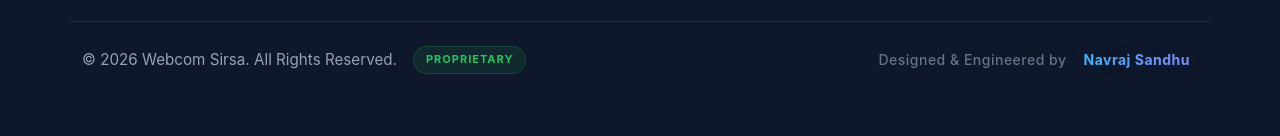
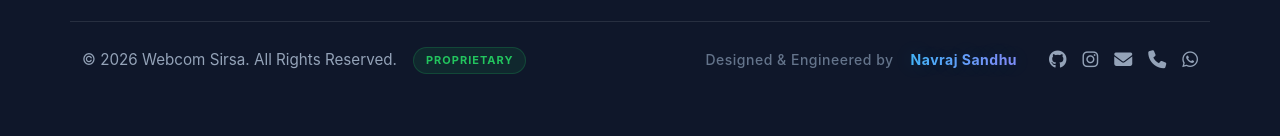
Before and after one commit to navrajsxndhu/webcom-sirsa, a plain HTML site: page client/about.html in a window 1280 px wide. Shown: the part 3315-3451 px from the top of the page. Drawn offline with nearby package versions, Linux system fonts and the light colour scheme; no server answers.

Commit message:
Restore social icons to About page footer

```diff
--- a/client/about.html
+++ b/client/about.html
@@ -221,8 +221,15 @@
                     <p class="mb-0">&copy; 2026 Webcom Sirsa. All Rights Reserved.</p>
                     <a href="license.html" class="license-badge-premium">Proprietary</a>
                 </div>
-                <div class="col-md-5 text-md-end">
+                <div class="col-md-5 d-flex flex-column flex-md-row align-items-center justify-content-md-end gap-3">
                     <p class="mb-0 designer-credit">Designed & Engineered by <span class="designer-name">Navraj Sandhu</span></p>
+                    <div class="d-flex gap-3 ms-md-2">
+                        <a href="https://github.com/navrajsxndhu" target="_blank" class="footer-social-icon"><i class="fa-brands fa-github"></i></a>
+                        <a href="https://instagram.com/navraj_sxndhu" target="_blank" class="footer-social-icon insta"><i class="fa-brands fa-instagram"></i></a>
+                        <a href="mailto:navysandhu970@gmail.com" class="footer-social-icon mail"><i class="fa-solid fa-envelope"></i></a>
+                        <a href="tel:+919017851916" class="footer-social-icon phone"><i class="fa-solid fa-phone"></i></a>
+                        <a href="https://wa.me/919017851916" target="_blank" class="footer-social-icon wa"><i class="fa-brands fa-whatsapp"></i></a>
+                    </div>
                 </div>
             </div>
         </div>
```
